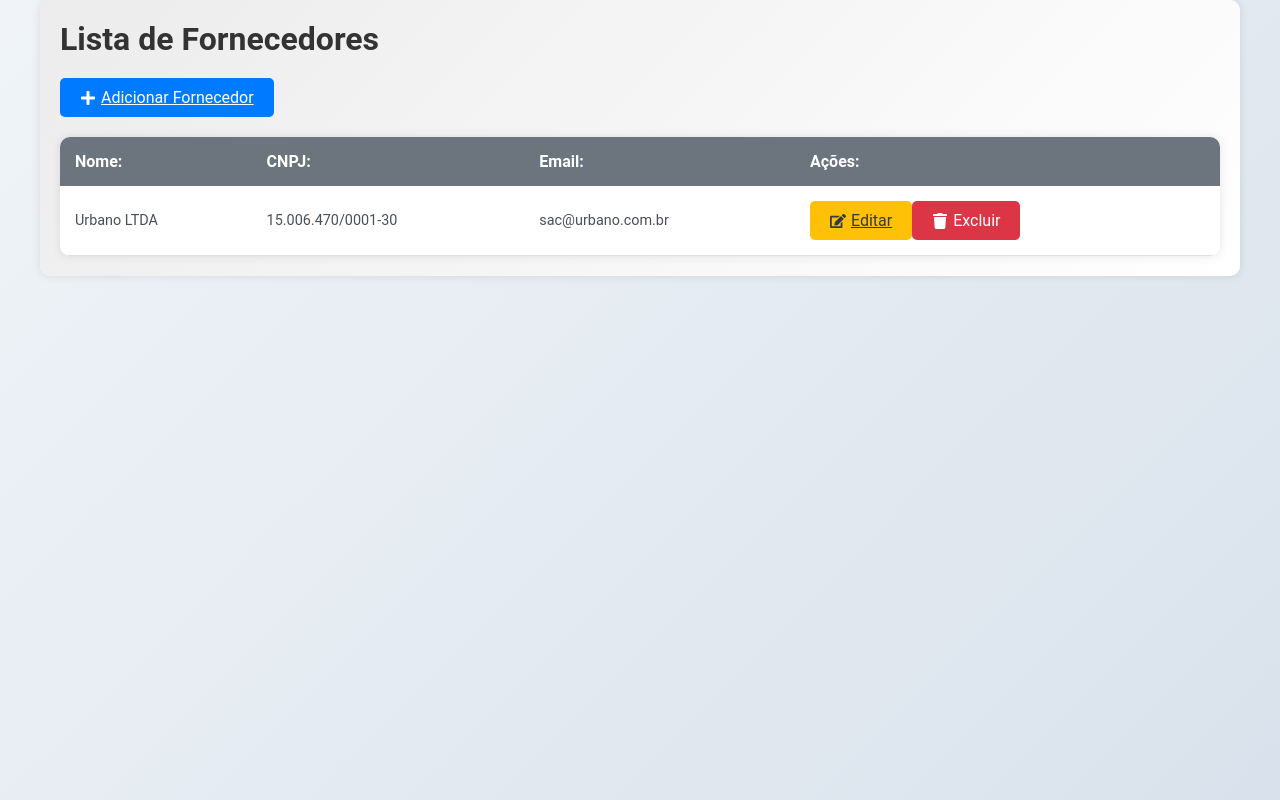
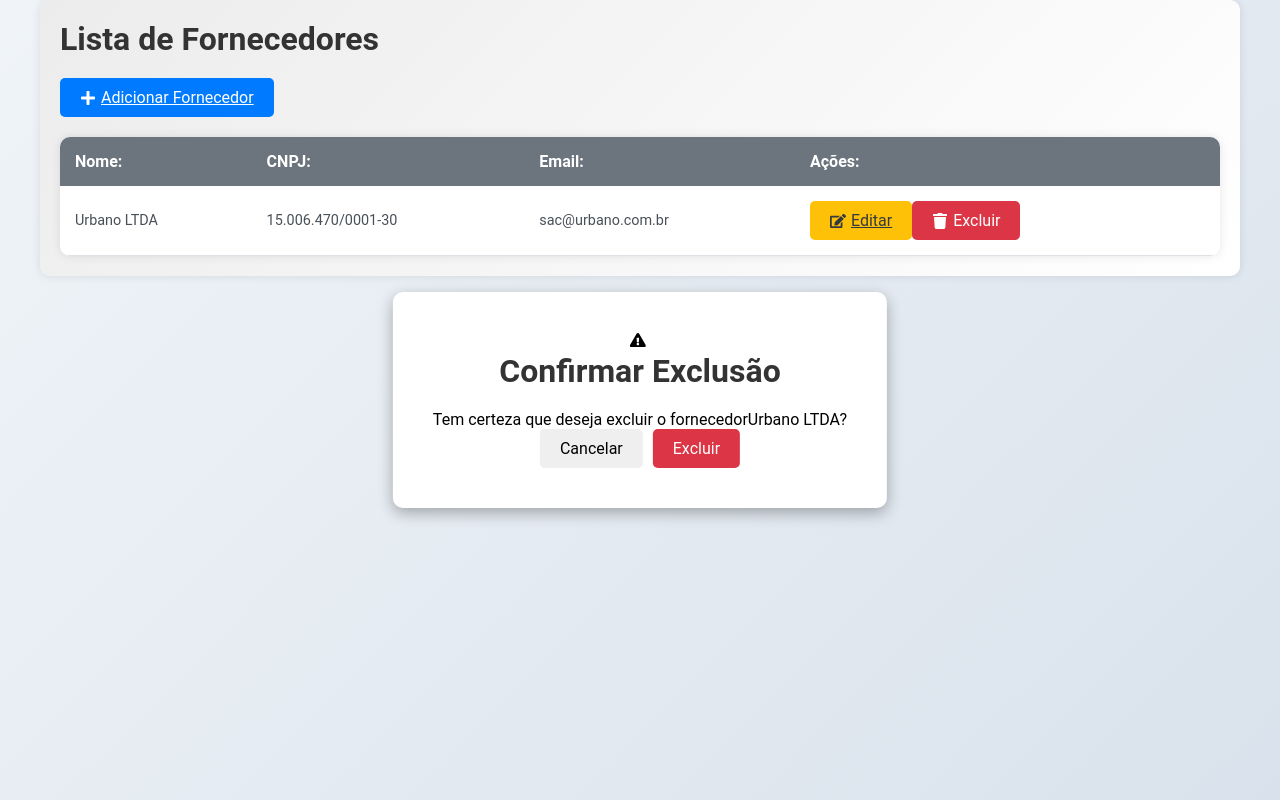
Before and after one commit to kelsonvictr/gerenciador_de_produtos_turma_02, a React (Vite) app: page / in a window 1280 px wide. Both pictures are taken after a click on the button "Excluir". Built offline with nearby package versions, Linux system fonts and the light colour scheme; data requests are answered from the project's data file.

Commit message:
Aula 6 - Andamento

```diff
--- a/src/pages/Fornecedor/FornecedorList.jsx
+++ b/src/pages/Fornecedor/FornecedorList.jsx
@@ -2,12 +2,14 @@ import React, { useEffect, useState } from 'react'
 import axios from '../../api'
 import { Link } from 'react-router-dom'
 import { FaPlus, FaEdit, FaTrash, FaExclamationTriangle, FaCheckCircle } from 'react-icons/fa'
+import Modal from 'react-modal'
 
 const FornecedorList = () => {
 
     const [fornecedores, setFornecedores] = useState([])
     const [fornecedorSelecionado, setFornecedorSelecionado] = useState(null)
     const [modalAberto, setModalAberto] = useState(false)
+    const [modalSucessoAberto, setModalSucessoAberto] = useState(false)
 
     useEffect(() => {
         const buscarFornecedores = () => {
@@ -30,6 +32,20 @@ const FornecedorList = () => {
     const fecharModal = () => {
         setModalAberto(false)
         setFornecedorSelecionado(null)
+    }
+
+    const abrirModalSucesso = () => {
+        setModalSucessoAberto(true)
+        setTimeout(() => setModalSucessoAberto(false), 2000)
+    }
+
+    const removerFornecedor = () => {
+        axios.delete(`/fornecedores/${fornecedorSelecionado.id}`)
+        .then(() => {
+            setFornecedores(prevFornecedores => prevFornecedores.filter(fornecedor => fornecedor.id !== fornecedorSelecionado.id))
+            fecharModal()
+            abrirModalSucesso()
+        })
     }
 
 
@@ -71,6 +87,35 @@ const FornecedorList = () => {
 
         </table>
 
+        <Modal
+            isOpen={modalAberto}
+            onRequestClose={fecharModal}
+            className="modal"
+            overlayClassName="overlay"
+        >
+            <FaExclamationTriangle className="icon" />
+            <h2>Confirmar Exclusão</h2>
+            <p>Tem certeza que deseja excluir o fornecedor
+                {fornecedorSelecionado && fornecedorSelecionado.nome}?
+            </p>
+            <div className="modalButtons">
+                <button onClick={fecharModal} className="btn btn-secondary">Cancelar</button>
+                <button onClick={removerFornecedor} className="btn btn-danger">Excluir</button>
+            </div>
+        </Modal>
+
+        <Modal
+            isOpen={modalSucessoAberto}
+            onRequestClose={() => setModalSucessoAberto(false)}
+            className="modal"
+            overlayClassName="overlay"
+        >
+            <div className="modalContent">
+                <FaCheckCircle className="icon successIcon" />
+                <h2>Fornecedor excluído com sucesso!</h2>
+            </div>
+        </Modal>
+
     </div>
   )
 }
```
Also changed, not shown: data/db copy.json (added, +10 -0 lines).
